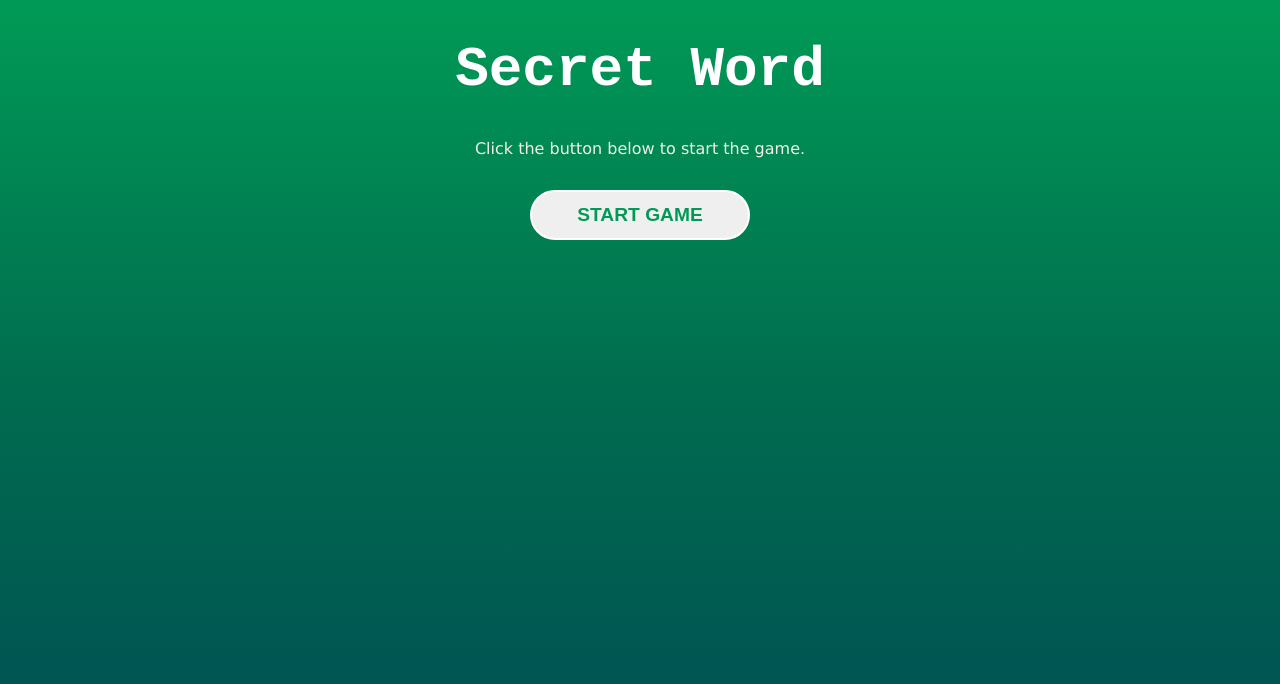
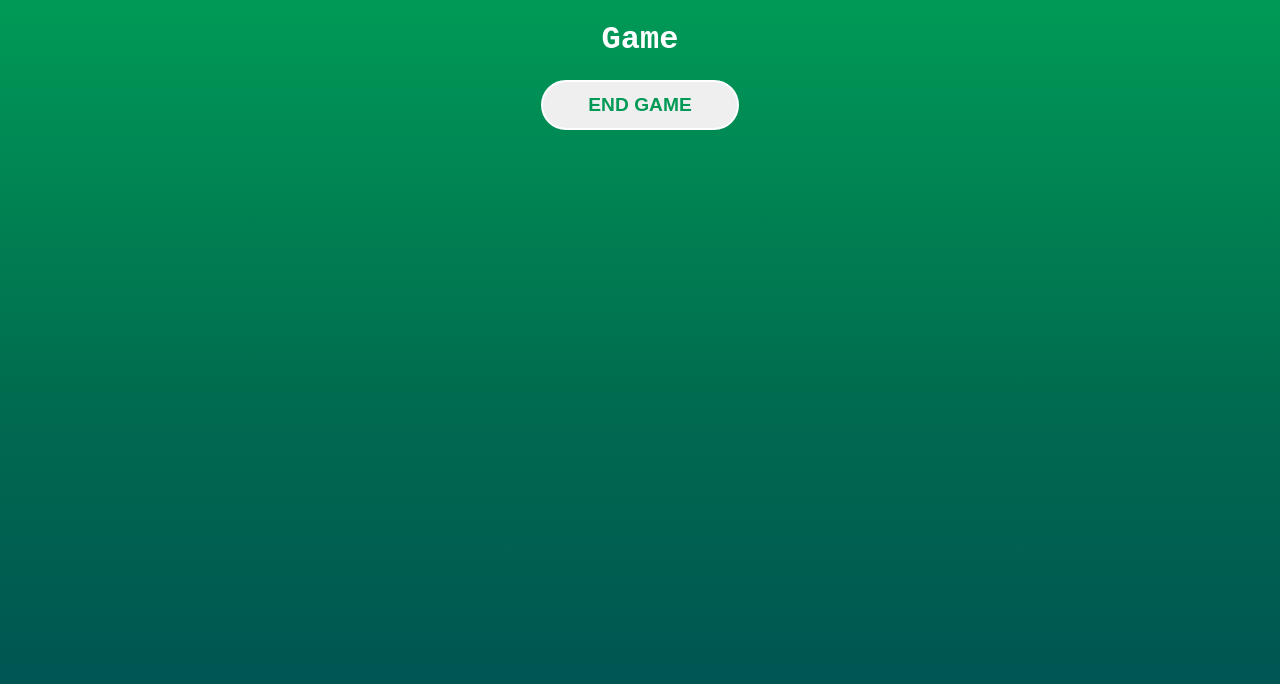
Before and after one commit to lucasldemello/react-zero-to-mastery-course, a React (Vite) app in the folder projects/secret_word/: page / in a window 1280 px wide. Both pictures are taken after a click on the button "START GAME". Shown: the top 684 px of the page. Built offline with nearby package versions, Linux system fonts and the light colour scheme.

Commit message:
feat: Changes between stages

```diff
--- a/projects/secret_word/src/App.jsx
+++ b/projects/secret_word/src/App.jsx
@@ -22,11 +22,26 @@ function App() {
   const [gameStage, setGameStage] = useState(stages[0].name);
   const [words] = useState(wordsList);
 
+  // starts the game
+  const startGame = () => {
+    setGameStage(stages[1].name);
+  };
+
+  // process the input letter
+  const checkLetter = () => {
+    setGameStage(stages[2].name);
+  };
+
+  // reset the game
+  const resetGame = () => {
+    setGameStage(stages[0].name);
+  };
+
   return (
     <div className="App">
-      {gameStage === "start" && <StartScreen />}
-      {gameStage === "game" && <Game />}
-      {gameStage === "end" && <GameOver />}
+      {gameStage === "start" && <StartScreen startGame={startGame} />}
+      {gameStage === "game" && <Game checkLetter={checkLetter} />}
+      {gameStage === "end" && <GameOver resetGame={resetGame} />}
     </div>
   );
 }
--- a/projects/secret_word/src/components/Game.jsx
+++ b/projects/secret_word/src/components/Game.jsx
@@ -1,7 +1,12 @@
 import "./Game.css";
 
-const Game = () => {
-  return <div>Game</div>;
+const Game = ({ checkLetter }) => {
+  return (
+    <div>
+      <h1>Game</h1>
+      <button onClick={checkLetter}>End game</button>
+    </div>
+  );
 };
 
 export default Game;
--- a/projects/secret_word/src/components/GameOver.jsx
+++ b/projects/secret_word/src/components/GameOver.jsx
@@ -1,7 +1,12 @@
 import "./Game.css";
 
-const GameOver = () => {
-  return <div>GameOver</div>;
+const GameOver = ({ resetGame }) => {
+  return (
+    <div>
+      <h1>Game Over</h1>
+      <button onClick={resetGame}>Retry?</button>
+    </div>
+  );
 };
 
 export default GameOver;
--- a/projects/secret_word/src/components/StartScreen.jsx
+++ b/projects/secret_word/src/components/StartScreen.jsx
@@ -1,11 +1,11 @@
 import "./StartScreen.css";
 
-const StartScreen = () => {
+const StartScreen = ({ startGame }) => {
   return (
     <div className="start">
       <h1>Secret Word</h1>
       <p>Click the button below to start the game.</p>
-      <button>Start game</button>
+      <button onClick={startGame}>Start game</button>
     </div>
   );
 };
--- a/projects/secret_word/src/index.css
+++ b/projects/secret_word/src/index.css
@@ -24,6 +24,7 @@ button {
 }
 
 button:hover {
-  background-color: #03d87c;
-  color: #10633f;
+  background-color: #004C54;
+  color: #fff;
+  border-color: #fff;
 }
```
